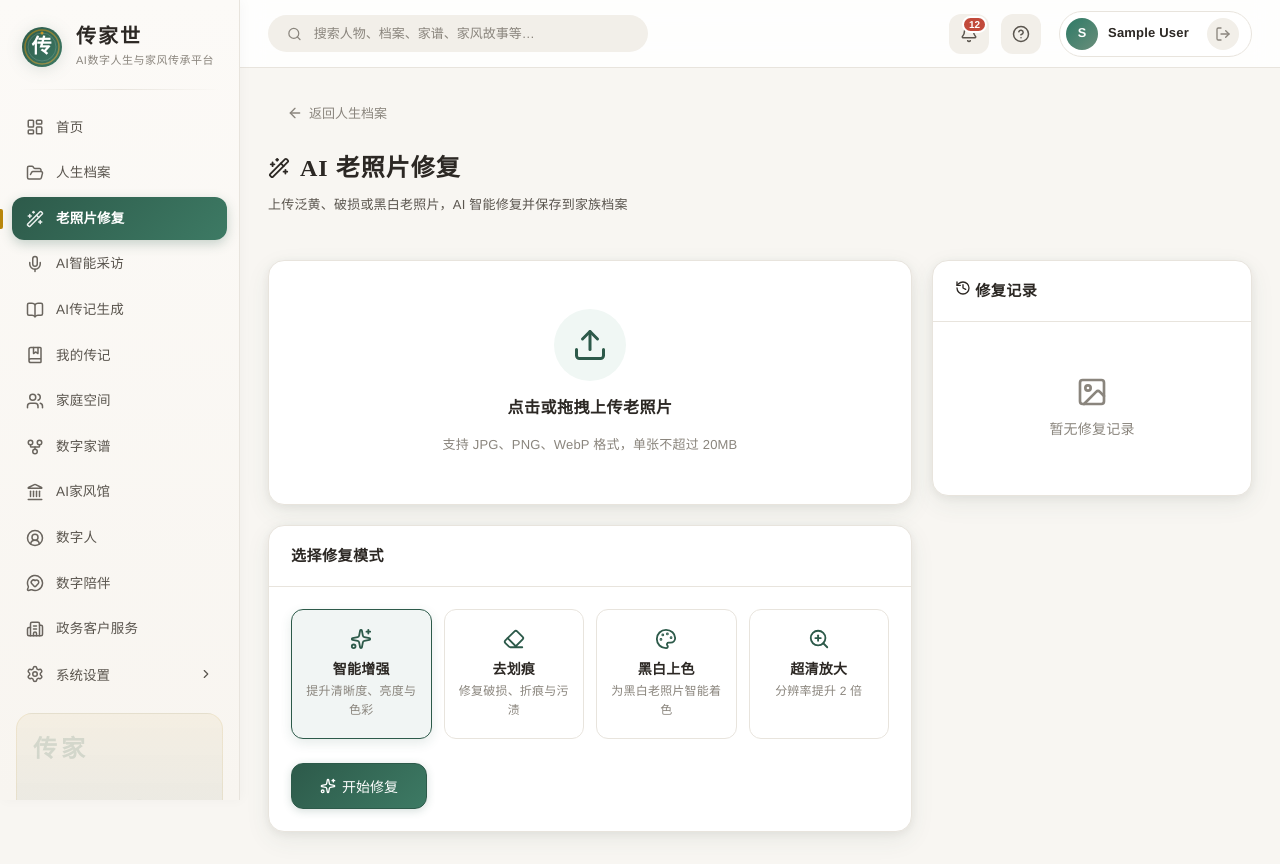
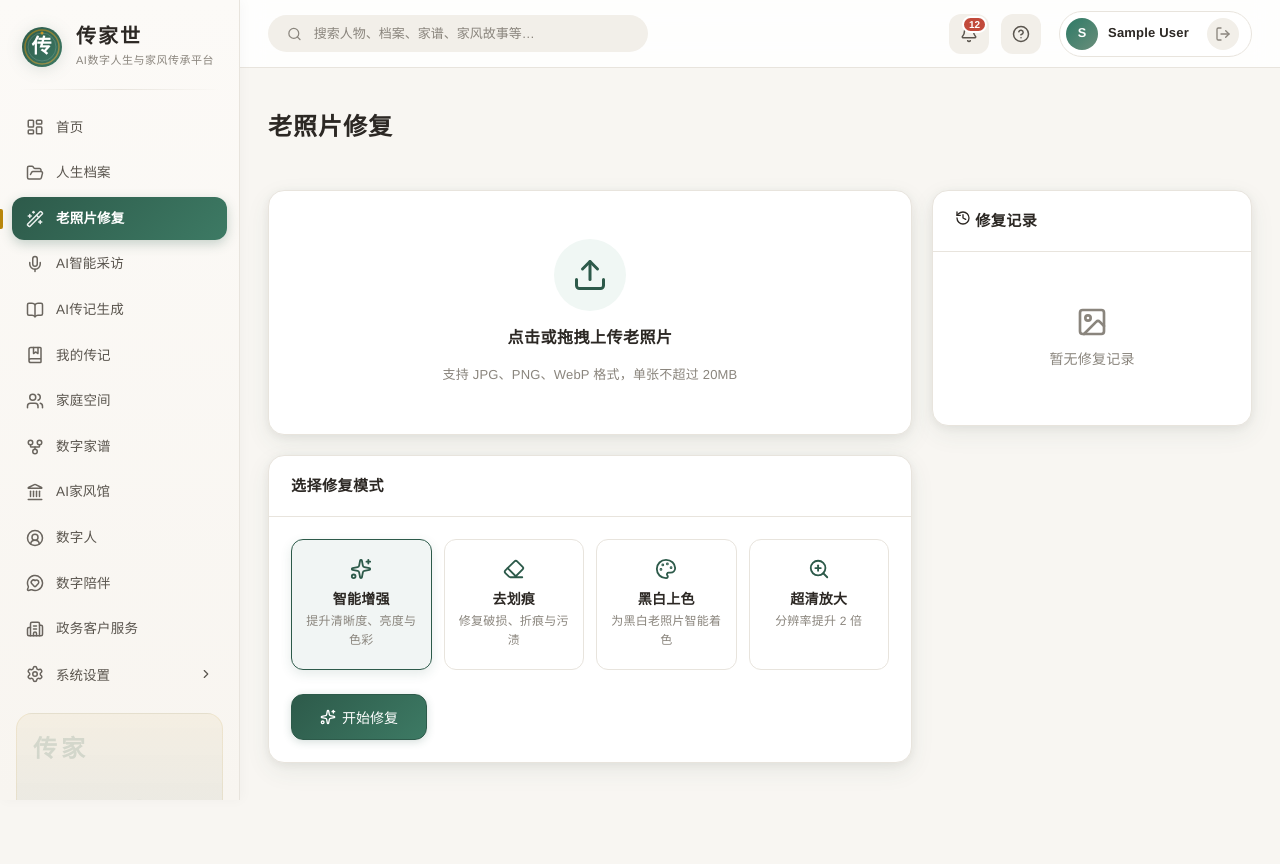
Before and after one commit to chencanSteam/chuanjiashi, a React (Vite) app: page /photo-restore in a window 1280 px wide. After the commit the page ends 800 px from the top, so only its background shows below. Built offline with nearby package versions, Linux system fonts and the light colour scheme; sample sign-in values are in the browser's storage.

Commit message:
style: 简化老照片修复页面标题与导航

```diff
--- a/src/pages/PhotoRestore.tsx
+++ b/src/pages/PhotoRestore.tsx
@@ -1,9 +1,7 @@
 import { useEffect, useRef, useState } from 'react';
-import { useNavigate } from 'react-router-dom';
+
 import {
-  ArrowLeft,
   Upload,
-  Wand2,
   Download,
   Save,
   Image as ImageIcon,
@@ -252,7 +250,6 @@ function clamp(v: number): number {
 }
 
 export default function PhotoRestore() {
-  const navigate = useNavigate();
   const { addToast } = useToast();
   const fileInputRef = useRef<HTMLInputElement>(null);
 
@@ -389,15 +386,7 @@ export default function PhotoRestore() {
   return (
     <div className="detail-page photo-restore-page">
       <header className="page-header">
-        <div>
-          <button className="btn btn-ghost" onClick={() => navigate('/archive')}>
-            <ArrowLeft size={16} /> 返回人生档案
-          </button>
-          <h1 className="page-title">
-            <Wand2 size={22} /> AI 老照片修复
-          </h1>
-          <p className="page-subtitle">上传泛黄、破损或黑白老照片，AI 智能修复并保存到家族档案</p>
-        </div>
+        <h1 className="page-title">老照片修复</h1>
       </header>
 
       <div className="photo-restore-grid">
@@ -522,7 +511,7 @@ export default function PhotoRestore() {
                   disabled={processing || !displayOriginal}
                 >
                   {processing ? (
-                    <><Wand2 size={16} className="spin" /> 修复中…</>
+                    <><Sparkles size={16} className="spin" /> 修复中…</>
                   ) : (
                     <><Sparkles size={16} /> 开始修复</>
                   )}
```
